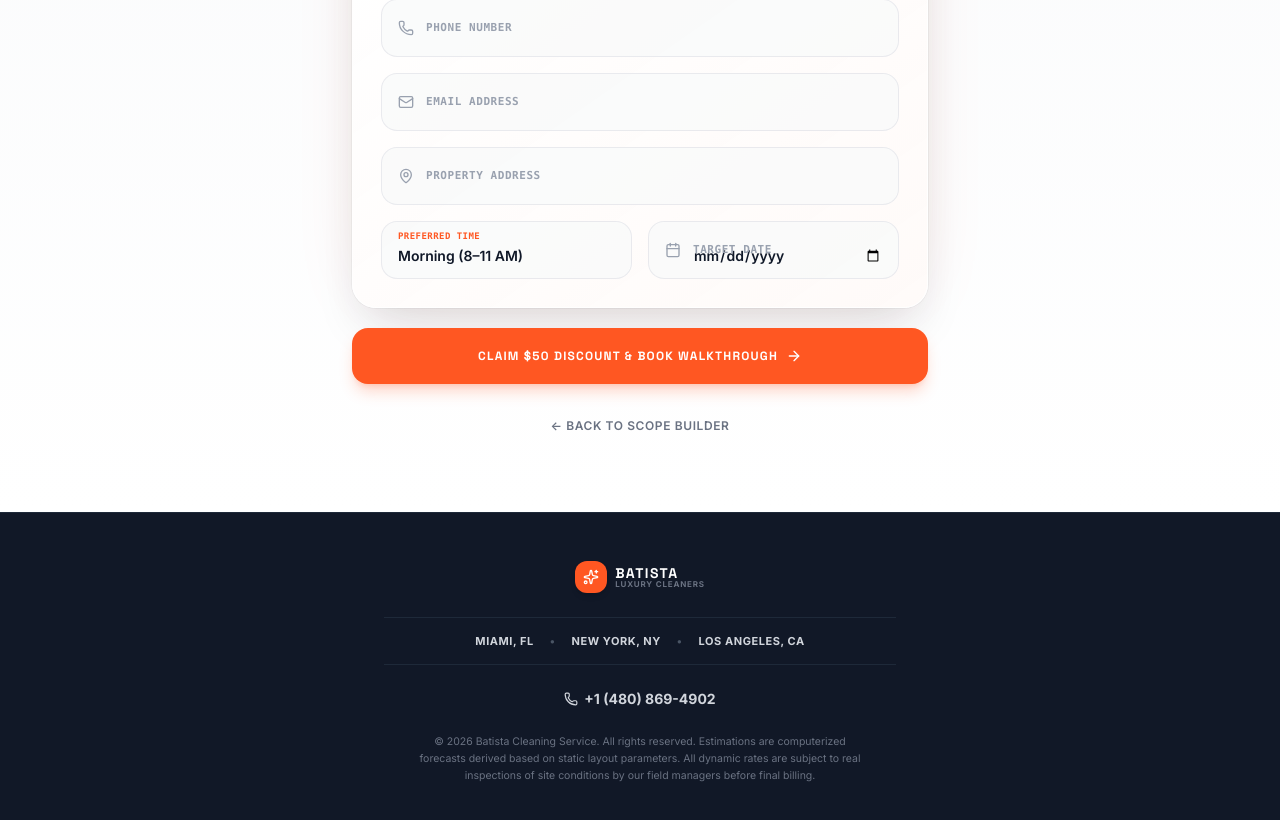
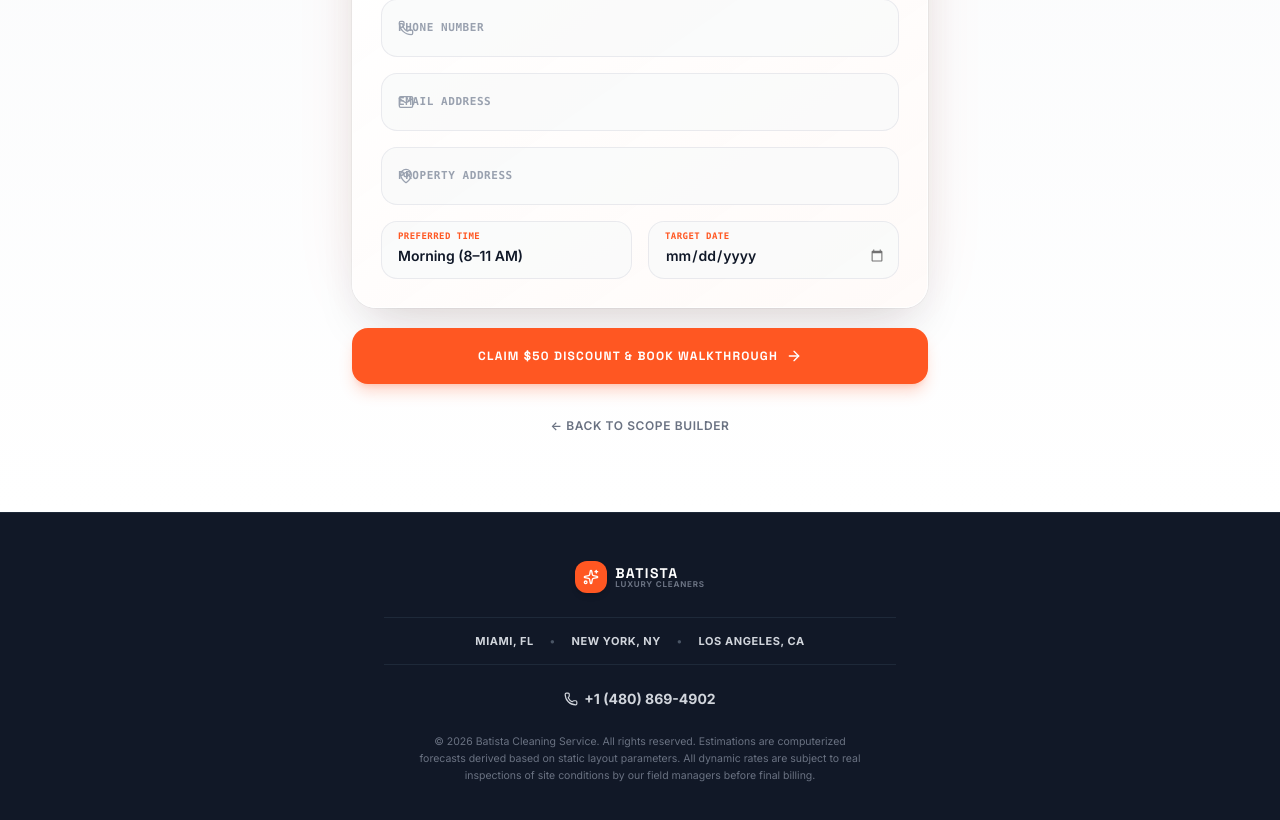
Before and after one commit to DaniyalQais/Batista-cleaning, a React (Vite) app: page / in a window 1280 px wide. Shown: the part 5164-5984 px from the top of the page. Built offline with nearby package versions, Linux system fonts and the light colour scheme.

Commit message:
Fix overlapping label and icons on date input field
Co-authored-by: Cursor <cursoragent@cursor.com>

```diff
--- a/src/App.tsx
+++ b/src/App.tsx
@@ -6,7 +6,6 @@ import {
   Clock,
   ShieldCheck,
   Check,
-  Calendar,
   MapPin,
   Mail,
   Phone,
@@ -1627,7 +1626,6 @@ export default function App() {
                   type="date"
                   value={contactInfo.preferredDate}
                   onChange={(v) => setContactInfo({ ...contactInfo, preferredDate: v })}
-                  icon={Calendar}
                 />
               </div>
             </div>
--- a/src/components/FloatingInput.tsx
+++ b/src/components/FloatingInput.tsx
@@ -23,7 +23,10 @@ export function FloatingInput({
   required,
 }: FloatingInputProps) {
   const [focused, setFocused] = useState(false);
-  const active = focused || value.length > 0;
+  const isDate = type === 'date';
+  // Date inputs always show browser placeholder text (mm/dd/yyyy) — keep label floated
+  const active = focused || value.length > 0 || isDate;
+  const showIcon = Icon && !isDate;
 
   return (
     <div className="relative group">
@@ -34,7 +37,7 @@ export function FloatingInput({
             : 'border-gray-200/80 bg-gray-50/80 hover:border-gray-300'
         }`}
       >
-        {Icon && (
+        {showIcon && (
           <Icon
             className={`absolute left-4 top-1/2 -translate-y-1/2 w-4 h-4 transition-colors duration-200 ${
               focused ? 'text-[#FF5722]' : 'text-gray-400'
@@ -46,17 +49,17 @@ export function FloatingInput({
           type={type}
           value={value}
           required={required}
-          placeholder={active ? placeholder : ''}
+          placeholder={isDate ? undefined : active ? placeholder : ''}
           onChange={(e) => onChange(e.target.value)}
           onFocus={() => setFocused(true)}
           onBlur={() => setFocused(false)}
-          className={`w-full pt-6 pb-3 ${Icon ? 'pl-11' : 'pl-4'} pr-4 bg-transparent text-sm font-semibold text-gray-900 placeholder:text-gray-400 focus:outline-none rounded-2xl`}
+          className={`w-full pt-6 pb-3 bg-transparent text-sm font-semibold text-gray-900 placeholder:text-gray-400 focus:outline-none rounded-2xl ${
+            showIcon ? 'pl-11' : 'pl-4'
+          } ${isDate ? 'pr-3 date-input-field' : 'pr-4'}`}
         />
         <label
           htmlFor={id}
           className={`absolute left-4 transition-all duration-200 pointer-events-none font-mono uppercase tracking-wider ${
-            Icon ? 'left-11' : 'left-4'
-          } ${
             active
               ? 'top-2 text-[9px] text-[#FF5722] font-bold'
               : 'top-1/2 -translate-y-1/2 text-[11px] text-gray-400 font-semibold'
--- a/src/index.css
+++ b/src/index.css
@@ -266,3 +266,26 @@ input[type="range"]::-moz-range-thumb {
   box-shadow: 0 2px 8px rgba(255, 87, 34, 0.35);
   cursor: pointer;
 }
+
+/* Date input — prevent label/placeholder overlap, single calendar icon */
+.date-input-field {
+  min-height: 3.25rem;
+}
+
+.date-input-field::-webkit-calendar-picker-indicator {
+  cursor: pointer;
+  opacity: 0.55;
+  margin-left: 0.25rem;
+}
+
+.date-input-field::-webkit-calendar-picker-indicator:hover {
+  opacity: 0.85;
+}
+
+.date-input-field::-webkit-datetime-edit {
+  padding: 0;
+}
+
+.date-input-field::-webkit-datetime-edit-fields-wrapper {
+  padding: 0;
+}
```
